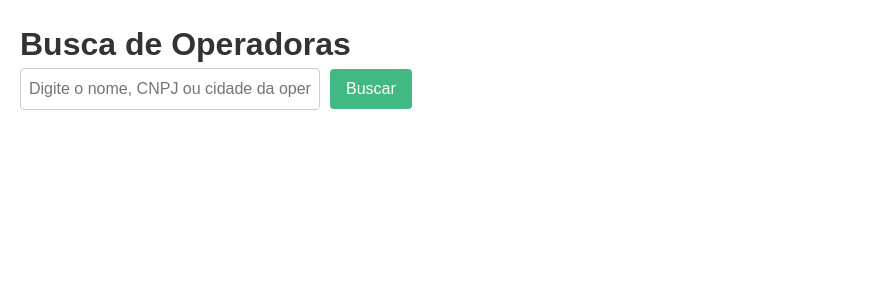
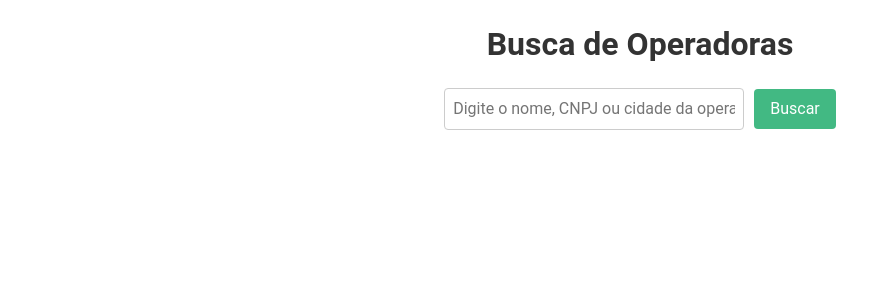
Before and after one commit to ldickmann/teste-intuitive-care, a Vue app in the folder interface_api/frontend/: page / in a window 1280 px wide. Shown: the top 300 px of the page, without its empty margins (0-879 px from the left). Built offline with nearby package versions, Linux system fonts and the light colour scheme.

Commit message:
STYLE: Estilização de HomeView iniciada

```diff
--- a/interface_api/frontend/src/views/HomeView.vue
+++ b/interface_api/frontend/src/views/HomeView.vue
@@ -88,8 +88,12 @@ function performSearch() {
 
 <style scoped>
 .home-view {
+  display: flex;
+  flex-direction: column;
+  align-items: center;
+  justify-content: center;
   margin: 20px;
-  font-family: Arial, sans-serif;
+  gap: 20px;
 }
 
 .search-container {
```
